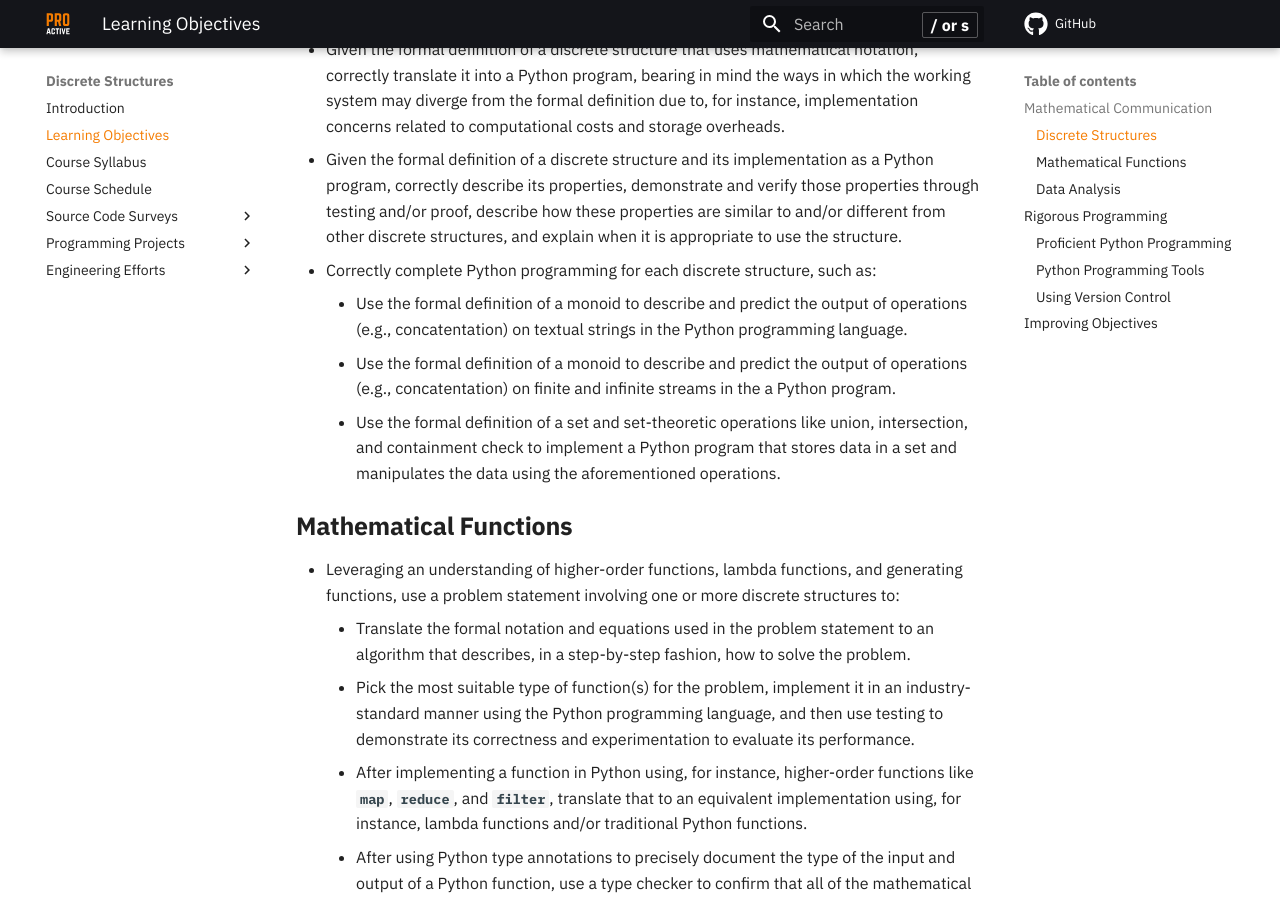
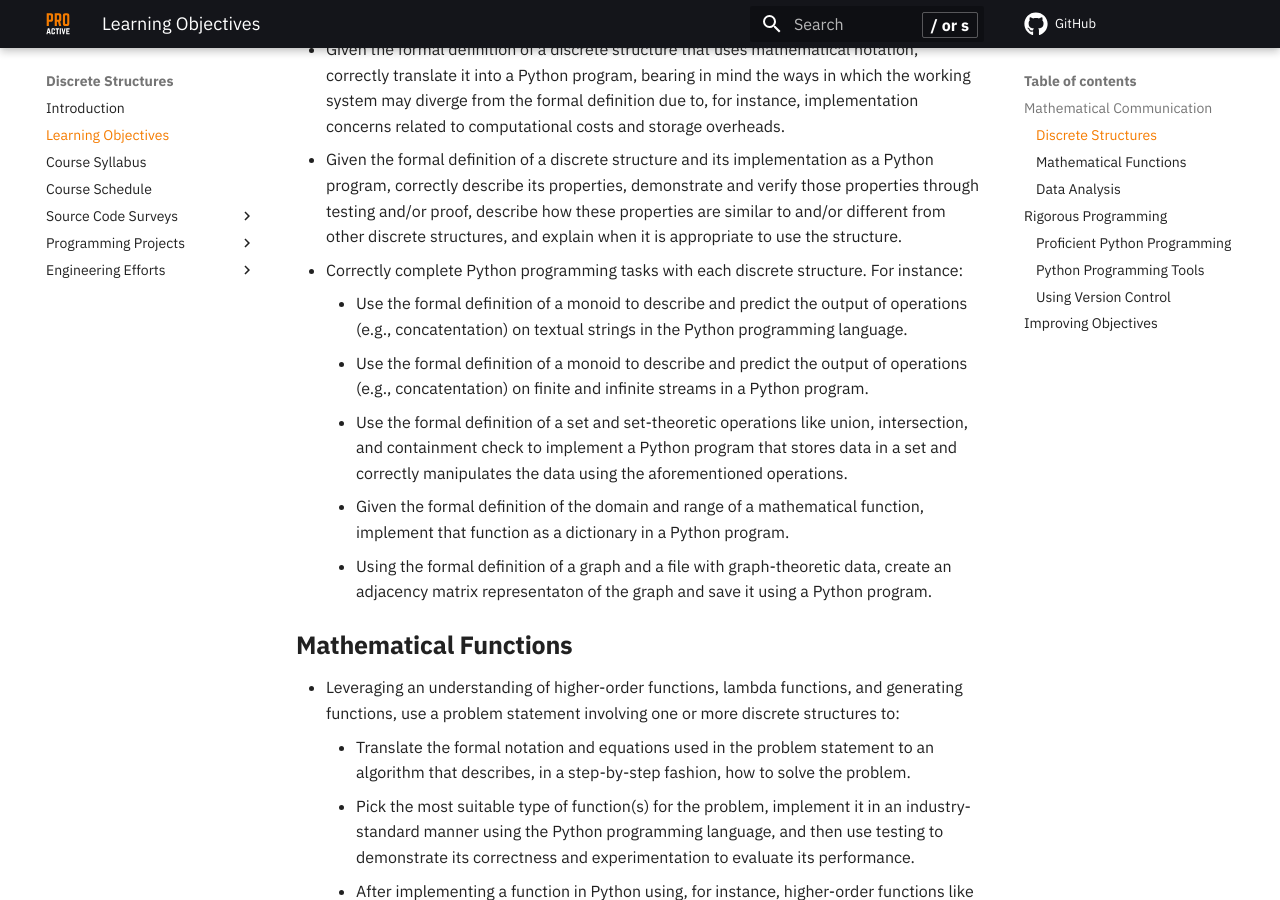
Before and after one commit to ProactiveProgrammers/www.proactiveprogrammers.com, an MkDocs documentation site: the page built from docs/discrete-structures/learning-objectives-discrete-structures.md, in a window 1280 px wide and 900 px high, scrolled down 718 px. Built offline with MkDocs 1.6.1 and Material for MkDocs 9.7.7, drawn with Linux system fonts in a browser that asks for light colours; comment, search, counter and statistics services are not loaded.

Commit message:
feat: Add structure examples to learning-objectives-discrete-structures.

```diff
--- a/docs/discrete-structures/learning-objectives-discrete-structures.md
+++ b/docs/discrete-structures/learning-objectives-discrete-structures.md
@@ -34,17 +34,23 @@ emerging proactive programmers.
     verify those properties through testing and/or proof, describe how these
     properties are similar to and/or different from other discrete structures,
     and explain when it is appropriate to use the structure.
-  - Correctly complete Python programming for each discrete structure, such as:
+  - Correctly complete Python programming tasks with each discrete structure.
+    For instance:
     - Use the formal definition of a monoid to describe and predict the output
       of operations (e.g., concatentation) on textual strings in the Python
       programming language.
     - Use the formal definition of a monoid to describe and predict the output
-      of operations (e.g., concatentation) on finite and infinite streams in the
-      a Python program.
+      of operations (e.g., concatentation) on finite and infinite streams in a
+      Python program.
     - Use the formal definition of a set and set-theoretic operations like
       union, intersection, and containment check to implement a Python program
-      that stores data in a set and manipulates the data using the aforementioned
-      operations.
+      that stores data in a set and correctly manipulates the data using the
+      aforementioned operations.
+    - Given the formal definition of the domain and range of a mathematical
+      function, implement that function as a dictionary in a Python program.
+    - Using the formal definition of a graph and a file with graph-theoretic
+      data, create an adjacency matrix representaton of the graph and save it
+      using a Python program.
 
 ### Mathematical Functions
 
```
